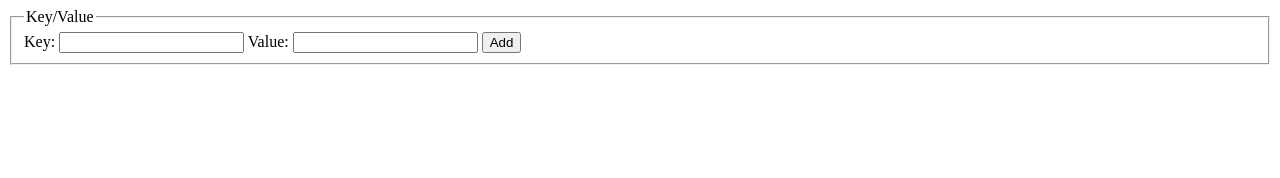
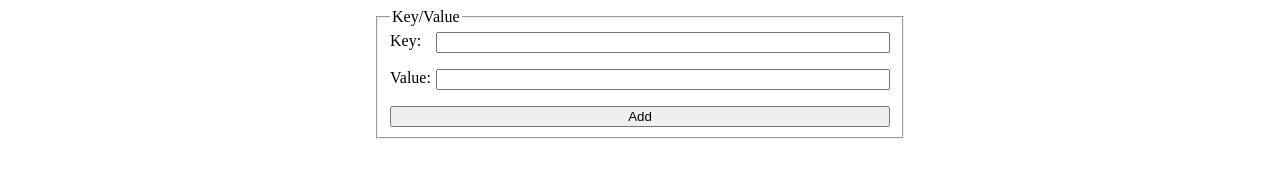
Before and after one commit to rafaelpiresvb/DM122-WebStorage, a plain HTML site: page localstorage/index.html in a window 1280 px wide. Drawn offline with Linux system fonts and the light colour scheme.

Commit message:
feat: basic css

```diff
--- a/localstorage/index.html
+++ b/localstorage/index.html
@@ -6,19 +6,40 @@
     <meta http-equiv="X-UA-Compatible" content="IE=edge">
     <meta name="viewport" content="width=device-width, initial-scale=1.0">
     <title>HTML 5 Local Storage API</title>
+    <style type="text/css">
+        .form-fieldset {
+            max-width: 500px;
+            margin: 0 auto;
+        }
+
+        .form-content {
+            display: flex;
+            flex-direction: column;
+            gap: 1rem;
+        }
+
+        .form-content label {
+            display: grid;
+            grid-template-columns: 30px 1fr;
+            gap: 1rem;
+        }
+    </style>
 </head>
+
 <body>
-    <fieldset>
+    <fieldset class="form-fieldset">
         <legend>Key/Value</legend>
+        <div class="form-content">
             <label>
-            Key:
+                <span>Key:</span>
                 <input type="text" name="key" />
             </label>
             <label>
-            Value:
+                <span>Value:</span>
                 <input type="text" name="value" />
             </label>
             <button>Add</button>
+        </div>
     </fieldset>
 
 </body>
```
Lines whose indentation alone changed are shown as unchanged.
